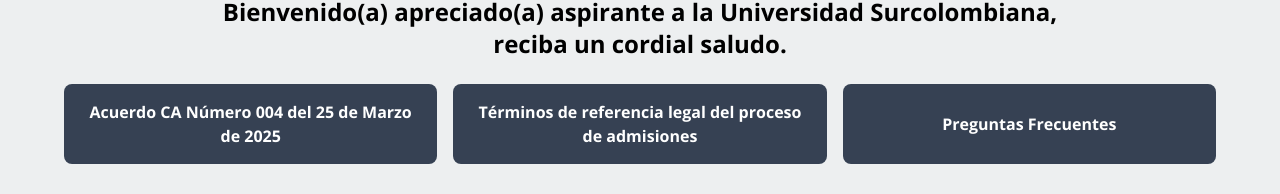
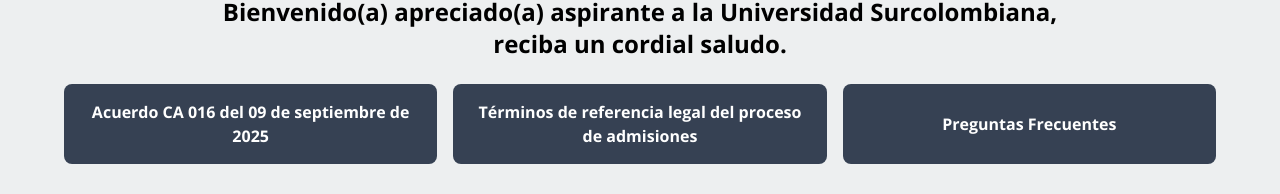
Before and after one commit to Calnico/instructivo-admisiones, an Angular app: page / in a window 1280 px wide. Shown: the part 169-363 px from the top of the page. Built offline with nearby package versions, Linux system fonts and the light colour scheme.

Commit message:
ULTIMOS CAMBIOS V3

```diff
--- a/src/app/app.html
+++ b/src/app/app.html
@@ -14,8 +14,9 @@
       <strong>Bienvenido(a) apreciado(a) aspirante a la Universidad Surcolombiana, <br>reciba un cordial saludo.</strong>
     </p>
     <div class="grid grid-cols-1 md:grid-cols-3 gap-4 max-w-6xl mx-auto">
-      <a href="https://usco.edu.co/inscripciones-2025-2/documentos/ACUERDO-CA-004-DE-2025-CONSEJO-ACADEMICO.pdf" target="_blank" class="bg-gray-700 hover:bg-gray-800 text-white font-usco-bold py-4 px-6 rounded-lg transform transition-all duration-300 hover:scale-105 hover:shadow-2xl text-center block">
-        Acuerdo CA Número 004 del 25 de Marzo de 2025
+      <a
+       class="bg-gray-700 hover:bg-gray-800 text-white font-usco-bold py-4 px-6 rounded-lg transform transition-all duration-300 hover:scale-105 hover:shadow-2xl text-center block">
+        Acuerdo CA 016 del 09 de septiembre de 2025
       </a>
       <button (click)="showTermsDialog()" class="bg-gray-700 hover:bg-gray-800 text-white font-usco-bold py-4 px-6 rounded-lg transform transition-all duration-300 hover:scale-105 hover:shadow-2xl text-center cursor-pointer">
         Términos de referencia legal del proceso de admisiones
--- a/src/app/app.ts
+++ b/src/app/app.ts
@@ -674,7 +674,7 @@
                 <div>
                   <span class="font-usco-bold">Ingresos mensuales de quien depende económicamente el aspirante:</span> Deberá presentar uno de los siguientes documentos según corresponda:
                   <ul class="mt-2 ml-4 space-y-1">
-                    <li>a). Declaración de Renta año 2023.</li>
+                    <li>a). Declaración de Renta año 2024.</li>
                     <li>b). Certificado de Ingresos y Retenciones del año 2024 de los Padres.</li>
                     <li>c). Formulario Guía de NO Declarante, del año gravable 2024</li>
                   </ul>
@@ -727,6 +727,13 @@
                 <span>Una vez grabe la información del formulario de inscripción, el sistema no permite correcciones o modificaciones.</span>
               </li>
             </ul>
+          </div>
+                              <div class="text-center mb-4">
+            <a href="https://gaitana.usco.edu.co/inscripciones_pregrado/login"
+               target="_blank"
+               class="inline-block bg-usco-vino hover:bg-usco-vino-dark text-white px-6 py-3 rounded-lg transition-colors duration-200 font-usco-bold text-sm shadow-lg hover:shadow-xl">
+              DILIGENCIE EL FORMULARIO DE INSCRIPCIÓN
+            </a>
           </div>
           </div>
         </div>
@@ -856,7 +863,7 @@
                 <div>
                   <span class="font-usco-bold">Ingresos de quien(es) depende económicamente el aspirante admitido(a)</span> (uno de los tres documentos, identificados con a, b, c.):
                   <ul class="mt-2 ml-4 space-y-1 text-xs">
-                    <li><strong>a)</strong> Copia de la Declaración de Renta y Patrimonio del año gravable 2023, si es contribuyente, debidamente firmada y con la relación de personas a cargo.</li>
+                    <li><strong>a)</strong> Copia de la Declaración de Renta y Patrimonio del año gravable 2024, si es contribuyente, debidamente firmada y con la relación de personas a cargo.</li>
                     <li><strong>b)</strong> Certificado de Ingresos y Retenciones por Rentas de trabajo y de pensiones del año 2024. Debe estar debidamente firmado por el trabajador, con la relación de las personas a su cargo. Aplica a contribuyentes exentos de la obligación de presentar Declaración de Renta, con empleo formal, expedido por el empleador - Formulario 220 – DIAN.</li>
                     <li><strong>c)</strong> Formato Guía Para No Declarante. Corresponde al Certificado de los INGRESOS ANUALES, del año 2024. Aplica para trabajadores independientes, empleo informal, no obligados a declarar renta; debe estar firmado y contener la relación de las personas a cargo.</li>
                   </ul>
```
